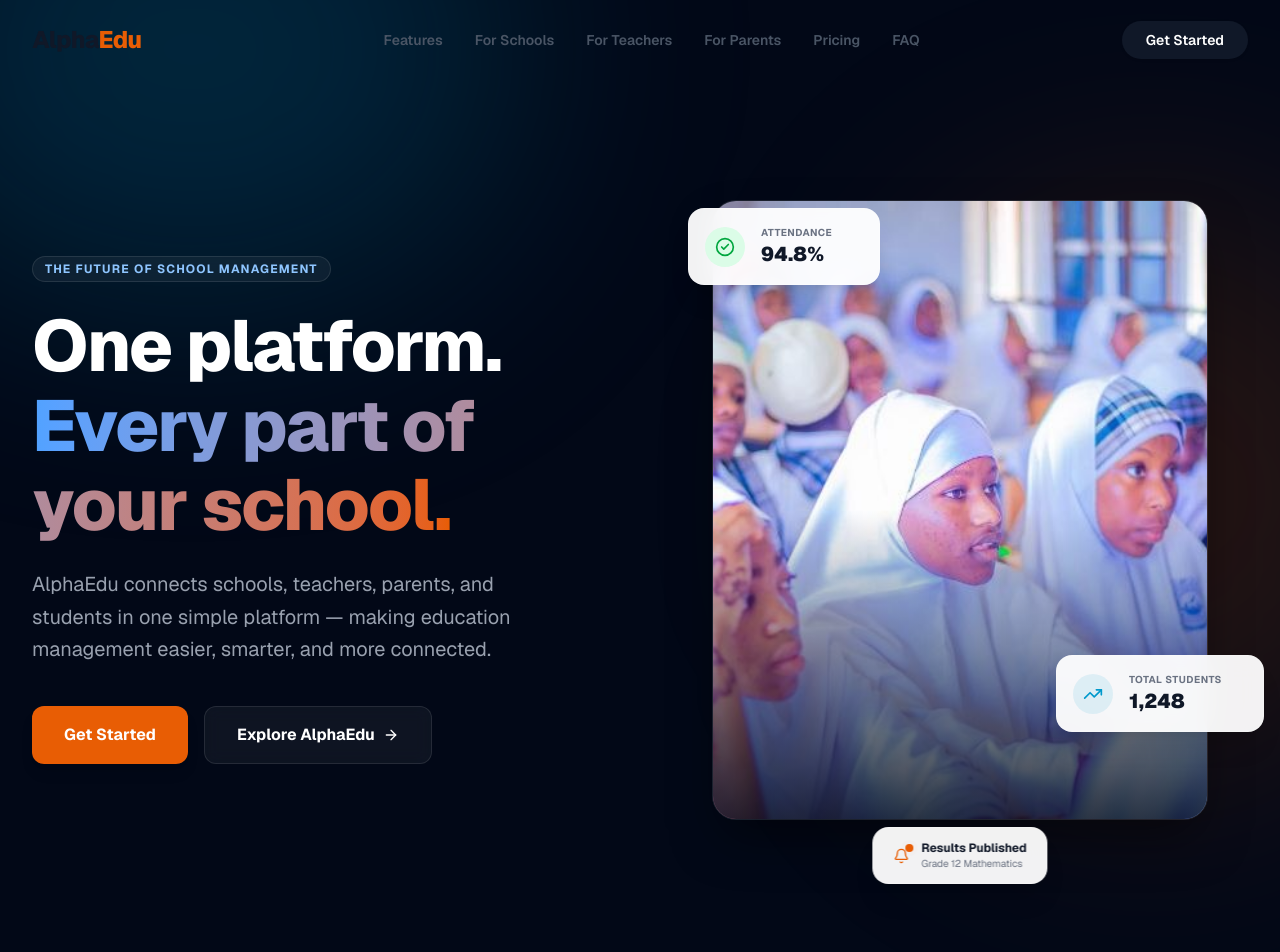
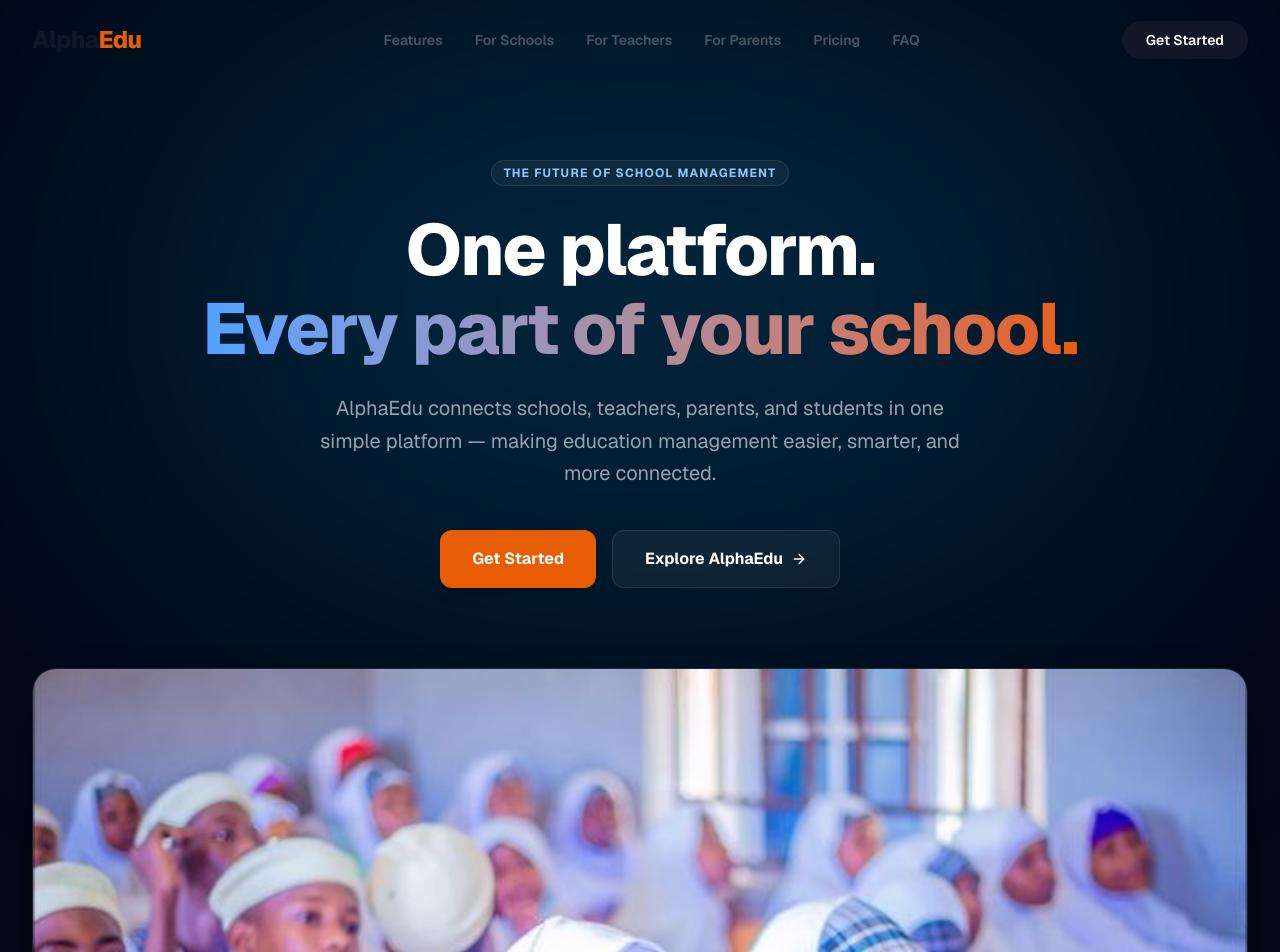
Before and after one commit to eashsultan/alphaedu, a Next.js app in the folder apps/web/: page / in a window 1280 px wide. Shown: the top 952 px of the page. Built offline with nearby package versions, Linux system fonts and the light colour scheme.

Commit message:
style: switch to massive uncropped image layouts

```diff
--- a/apps/web/components/landing/Hero.tsx
+++ b/apps/web/components/landing/Hero.tsx
@@ -1,23 +1,21 @@
 "use client";
 import React from "react";
 import { motion } from "framer-motion";
-import { ArrowRight, Play, TrendingUp, CheckCircle2, Bell } from "lucide-react";
+import { ArrowRight } from "lucide-react";
 import Image from "next/image";
 
 export default function Hero() {
   return (
-    <section className="relative bg-[#020817] text-white pt-32 pb-24 md:pt-40 md:pb-32 overflow-hidden border-b border-gray-900">
+    <section className="relative bg-[#020817] text-white pt-32 pb-24 md:pt-40 overflow-hidden border-b border-gray-900">
       {/* Background Gradients */}
       <div className="absolute top-0 left-0 w-full h-full overflow-hidden pointer-events-none">
-        <div className="absolute -top-[20%] -left-[10%] w-[50%] h-[50%] rounded-full bg-[var(--color-brand-blue)]/20 blur-[120px]"></div>
-        <div className="absolute top-[20%] -right-[10%] w-[40%] h-[60%] rounded-full bg-[var(--color-brand-orange)]/15 blur-[120px]"></div>
+        <div className="absolute top-0 left-1/2 -translate-x-1/2 w-[80%] h-[50%] rounded-full bg-[var(--color-brand-blue)]/20 blur-[150px]"></div>
       </div>
 
       <div className="relative mx-auto max-w-7xl px-4 sm:px-6 lg:px-8">
-        <div className="grid grid-cols-1 lg:grid-cols-2 gap-16 items-center">
 
-          {/* LEFT: Text Content */}
-          <div className="flex flex-col items-start text-left max-w-2xl">
+        {/* TOP: Centered Text Content */}
+        <div className="flex flex-col items-center text-center max-w-4xl mx-auto mb-16 sm:mb-20">
           <motion.div initial={{ opacity: 0, y: 15 }} animate={{ opacity: 1, y: 0 }} transition={{ duration: 0.5 }}>
             <p className="inline-flex items-center rounded-full bg-white/5 border border-white/10 px-3 py-1 text-xs font-bold tracking-widest text-blue-300 uppercase mb-6 backdrop-blur-sm">
               THE FUTURE OF SCHOOL MANAGEMENT
@@ -25,17 +23,17 @@ export default function Hero() {
           </motion.div>
 
           <motion.h1 initial={{ opacity: 0, y: 15 }} animate={{ opacity: 1, y: 0 }} transition={{ duration: 0.5, delay: 0.1 }} className="text-5xl sm:text-6xl lg:text-7xl font-extrabold tracking-tight leading-[1.1] mb-6">
-              One platform. <br />
+            One platform. <br className="hidden sm:block" />
             <span className="text-transparent bg-clip-text bg-gradient-to-r from-blue-400 to-[var(--color-brand-orange)]">
               Every part of your school.
             </span>
           </motion.h1>
 
-            <motion.p initial={{ opacity: 0, y: 15 }} animate={{ opacity: 1, y: 0 }} transition={{ duration: 0.5, delay: 0.2 }} className="text-lg sm:text-xl text-gray-400 leading-relaxed mb-10 max-w-lg">
+          <motion.p initial={{ opacity: 0, y: 15 }} animate={{ opacity: 1, y: 0 }} transition={{ duration: 0.5, delay: 0.2 }} className="text-lg sm:text-xl text-gray-400 leading-relaxed mb-10 max-w-2xl mx-auto">
             AlphaEdu connects schools, teachers, parents, and students in one simple platform — making education management easier, smarter, and more connected.
           </motion.p>
 
-            <motion.div initial={{ opacity: 0, y: 15 }} animate={{ opacity: 1, y: 0 }} transition={{ duration: 0.5, delay: 0.3 }} className="flex flex-col sm:flex-row gap-4 w-full sm:w-auto">
+          <motion.div initial={{ opacity: 0, y: 15 }} animate={{ opacity: 1, y: 0 }} transition={{ duration: 0.5, delay: 0.3 }} className="flex flex-col sm:flex-row gap-4 w-full sm:w-auto justify-center">
             <button className="px-8 py-4 rounded-xl bg-[var(--color-brand-orange)] text-white font-bold hover:bg-[#d65503] transition-all hover:-translate-y-0.5 active:scale-95 shadow-lg shadow-[var(--color-brand-orange)]/25">
               Get Started
             </button>
@@ -46,73 +44,24 @@ export default function Hero() {
           </motion.div>
         </div>
 
-          {/* RIGHT: Photography + Product UI */}
-          <div className="relative w-full h-[500px] sm:h-[600px] lg:h-[700px] flex items-center justify-center">
-
-            {/* Main Photography */}
+        {/* BOTTOM: Massive Uncropped Image */}
+        <div className="relative w-full flex items-center justify-center -mb-32 sm:-mb-40 md:-mb-48">
           <motion.div
-              initial={{ opacity: 0, scale: 0.95 }}
-              animate={{ opacity: 1, scale: 1 }}
-              transition={{ duration: 0.8, ease: "easeOut" }}
-              className="absolute inset-4 sm:inset-10 rounded-3xl overflow-hidden shadow-2xl shadow-black/50 border border-white/10 z-10"
+            initial={{ opacity: 0, y: 40 }}
+            animate={{ opacity: 1, y: 0 }}
+            transition={{ duration: 1, ease: "easeOut", delay: 0.2 }}
+            className="w-full rounded-t-3xl overflow-hidden shadow-2xl shadow-black/80 border border-white/10 border-b-0 z-10"
           >
-              <div className="absolute inset-0 bg-gradient-to-t from-[#020817]/80 via-transparent to-transparent z-10"></div>
+            <div className="absolute inset-0 bg-gradient-to-t from-[#020817] via-transparent to-transparent z-10 pointer-events-none"></div>
+            {/* Using h-auto to ensure the image scales proportionately without any cropping */}
             <img
               src="/hero-students.jpg"
               alt="Students learning in a modern classroom"
-                className="w-full h-full object-cover"
+              className="w-full h-auto max-h-[80vh] object-cover object-top"
             />
           </motion.div>
-
-            {/* Floating UI Card 1: Attendance */}
-            <motion.div
-              initial={{ opacity: 0, x: -20, y: 20 }} animate={{ opacity: 1, x: 0, y: 0 }} transition={{ duration: 0.6, delay: 0.5, type: "spring" }}
-              className="absolute top-12 left-0 sm:left-4 z-20 bg-white/95 backdrop-blur-md p-4 rounded-2xl shadow-xl border border-white/20 flex items-center gap-4 text-gray-900 w-48 hover:-translate-y-1 transition-transform"
-            >
-              <div className="h-10 w-10 rounded-full bg-green-100 flex items-center justify-center text-green-600 shrink-0">
-                <CheckCircle2 className="h-5 w-5" />
-              </div>
-              <div>
-                <p className="text-[10px] font-bold text-gray-500 uppercase tracking-wider">Attendance</p>
-                <p className="text-xl font-black text-gray-900">94.8%</p>
-              </div>
-            </motion.div>
-
-            {/* Floating UI Card 2: Students */}
-            <motion.div
-              initial={{ opacity: 0, x: 20, y: 20 }} animate={{ opacity: 1, x: 0, y: 0 }} transition={{ duration: 0.6, delay: 0.7, type: "spring" }}
-              className="absolute bottom-32 right-0 sm:-right-4 z-20 bg-white/95 backdrop-blur-md p-4 rounded-2xl shadow-xl border border-white/20 flex items-center gap-4 text-gray-900 w-52 hover:-translate-y-1 transition-transform"
-            >
-              <div className="h-10 w-10 rounded-full bg-[var(--color-brand-blue)]/10 flex items-center justify-center text-[var(--color-brand-blue)] shrink-0">
-                <TrendingUp className="h-5 w-5" />
-              </div>
-              <div>
-                <p className="text-[10px] font-bold text-gray-500 uppercase tracking-wider">Total Students</p>
-                <p className="text-xl font-black text-gray-900">1,248</p>
-              </div>
-            </motion.div>
-
-            {/* Floating UI Card 3: Notification */}
-            <motion.div
-              initial={{ opacity: 0, y: 20 }} animate={{ opacity: 1, y: 0 }} transition={{ duration: 0.6, delay: 0.9, type: "spring" }}
-              className="absolute -bottom-6 left-1/2 -translate-x-1/2 z-20 bg-white/95 backdrop-blur-md px-5 py-3 rounded-2xl shadow-xl border border-white/20 flex items-center gap-3 text-gray-900 hover:-translate-y-1 transition-transform whitespace-nowrap"
-            >
-              <div className="relative">
-                <Bell className="h-4 w-4 text-[var(--color-brand-orange)]" />
-                <span className="absolute -top-1 -right-1 flex h-2 w-2">
-                  <span className="animate-ping absolute inline-flex h-full w-full rounded-full bg-[var(--color-brand-orange)] opacity-75"></span>
-                  <span className="relative inline-flex rounded-full h-2 w-2 bg-[var(--color-brand-orange)]"></span>
-                </span>
-              </div>
-              <div>
-                <p className="text-xs font-bold text-gray-900">Results Published</p>
-                <p className="text-[10px] text-gray-500">Grade 12 Mathematics</p>
-              </div>
-            </motion.div>
-
         </div>
 
-        </div>
       </div>
     </section>
   );
```
Also changed, not shown: apps/web/components/landing/About.tsx (+10 -27 lines). Lines whose indentation alone changed are shown as unchanged.
